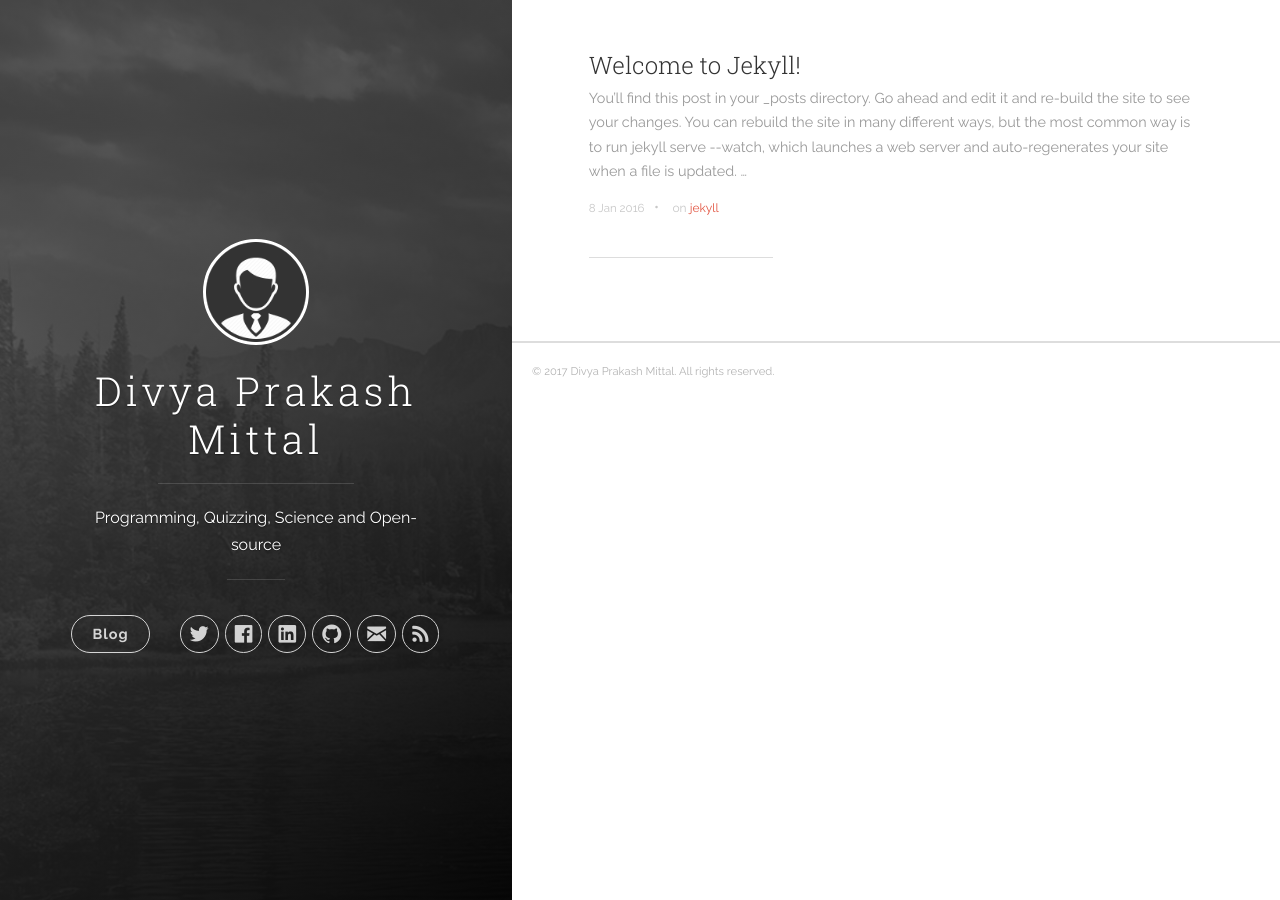
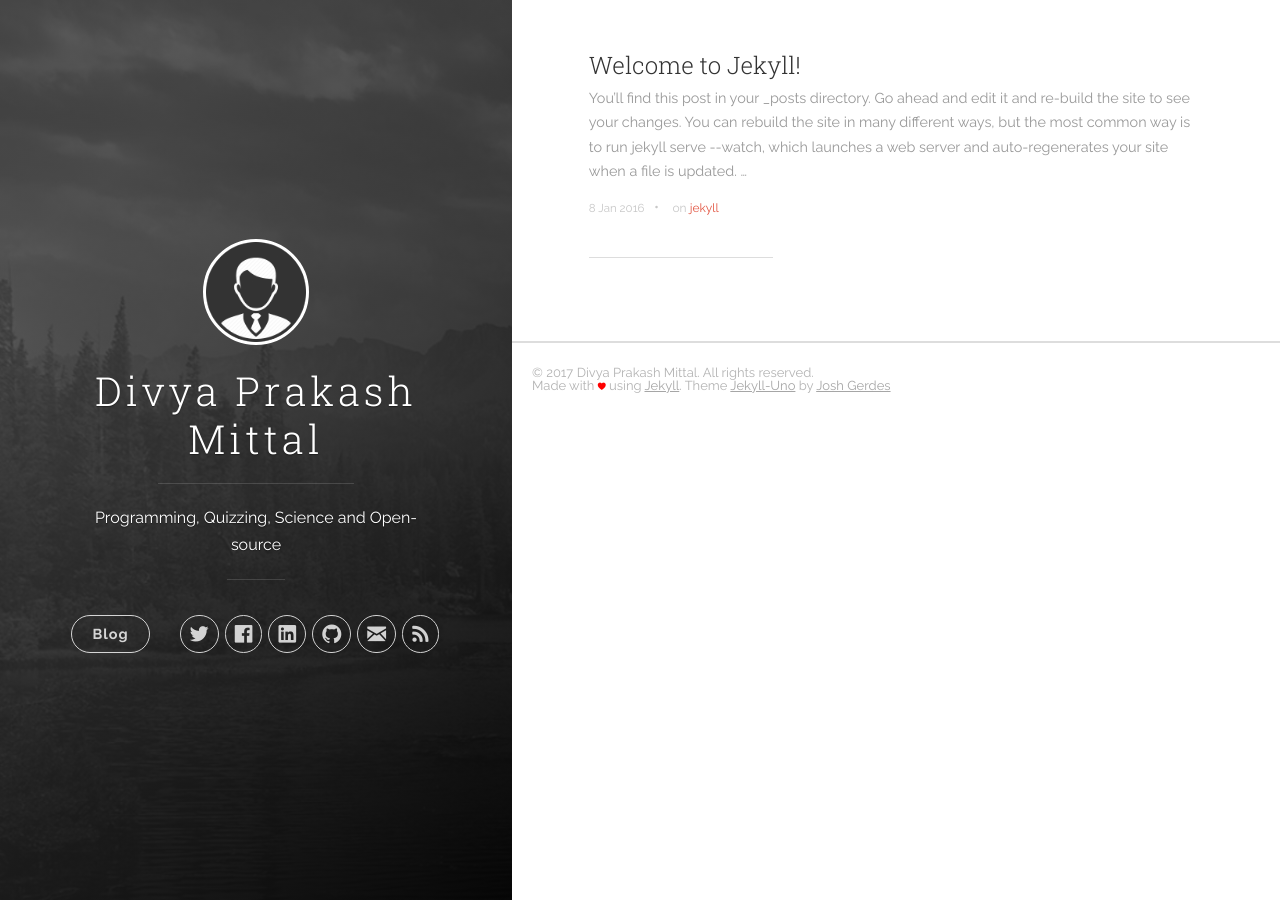
Before and after one commit to dpmittal/dpmittal.github.io, a Jekyll site: the page built from index.html, in a window 1280 px wide. Built offline with Jekyll 4.4.1, drawn with Linux system fonts in a browser that asks for light colours; nearby versions of some CDN libraries; the list of posts is cut into pages by our own code.

Commit message:
Changes made to footer of the blog

```diff
--- a/_includes/footer.html
+++ b/_includes/footer.html
@@ -1,5 +1,11 @@
 <footer class="footer">
-  <span class="footer__copyright">&copy; {{ site.time | date: '%Y' }} {{ site.author.name }}. All rights reserved.</span>
+  <span class="footer__copyright">
+  &copy; {{ site.time | date: '%Y' }} {{ site.author.name }}. All rights reserved.<br>
+  Made with <i class="icon icon-heart"></i> using <a href="http://jekyllrb.com/">Jekyll</a>.
+  Theme <a href="https://github.com/joshgerdes/jekyll-uno">Jekyll-Uno</a> by <a href="http://joshgerdes.com/">
+    Josh Gerdes</a>
+</span>
+</span>
 </footer>
 
 <script type="text/javascript" src="https://ajax.googleapis.com/ajax/libs/jquery/1.11.3/jquery.min.js"></script>
--- a/css/main.scss
+++ b/css/main.scss
@@ -47,6 +47,7 @@ pre.highlight code,
 
 .footer__copyright {
     margin: 0 20px 10px;
+    font-size: 13px;
 }
 
 .user-image {
@@ -57,3 +58,8 @@ pre.highlight code,
   border: 3px solid #fff;
   border-radius:100%;
 }
+
+.icon-heart{
+	font-size: 10px;
+  color: Red;
+}
```
